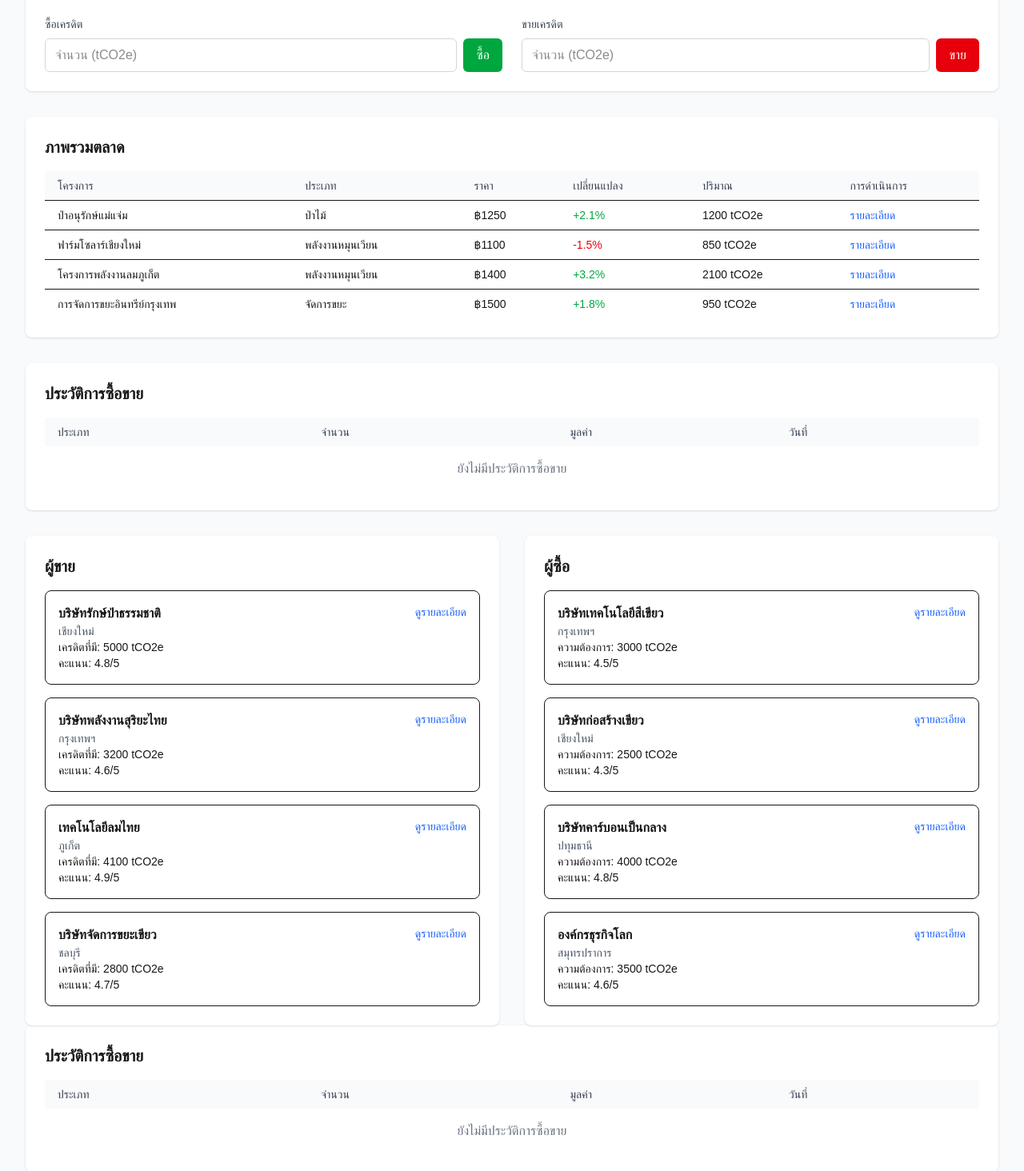
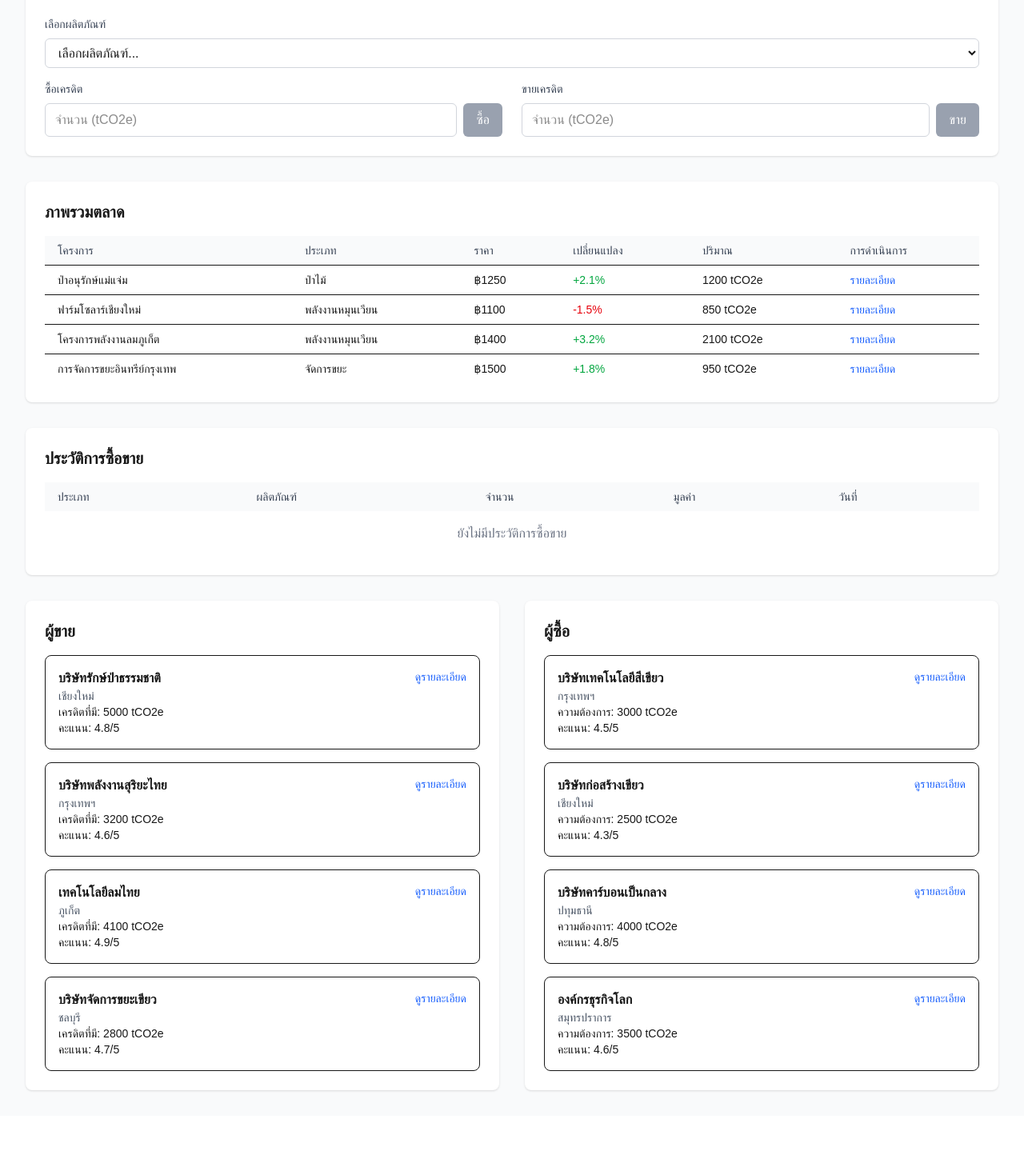
Before and after one commit to waritsan/co2x, a Next.js app in the folder src/web/: page / in a window 1280 px wide. Shown: the part 506-1970 px from the top of the page at 80% size. After the commit the page ends 1901 px from the top, so only its background shows below. Built offline with nearby package versions, Linux system fonts and the light colour scheme.

Commit message:
Add details modal for sellers, buyers, and market projects

```diff
--- a/src/web/src/app/page.tsx
+++ b/src/web/src/app/page.tsx
@@ -6,12 +6,14 @@ export default function Home() {
   const [searchTerm, setSearchTerm] = useState('');
   const [filterType, setFilterType] = useState('all');
   const [selectedItem, setSelectedItem] = useState(null);
+  const [showDetailsModal, setShowDetailsModal] = useState(false);
   const [userCredits, setUserCredits] = useState(1250);
   const [userBalance, setUserBalance] = useState(625000); // THB
   const [transactions, setTransactions] = useState([]);
   const [buyAmount, setBuyAmount] = useState('');
   const [sellAmount, setSellAmount] = useState('');
   const [message, setMessage] = useState('');
+  const [selectedProduct, setSelectedProduct] = useState(null);
 
   // Mock data for Thailand T-VER market
   const marketData = [
@@ -54,16 +56,20 @@ export default function Home() {
       setMessage('กรุณาป้อนจำนวนที่ถูกต้อง');
       return;
     }
-    const cost = amount * 1250; // Assume average price
+    if (!selectedProduct) {
+      setMessage('กรุณาเลือกผลิตภัณฑ์');
+      return;
+    }
+    const cost = amount * selectedProduct.price;
     if (cost > userBalance) {
       setMessage('ยอดเงินไม่เพียงพอ');
       return;
     }
     setUserCredits(userCredits + amount);
     setUserBalance(userBalance - cost);
-    setTransactions([...transactions, { type: 'ซื้อ', amount, cost, date: new Date().toLocaleString('th-TH') }]);
+    setTransactions([...transactions, { type: 'ซื้อ', product: selectedProduct.project, amount, cost, date: new Date().toLocaleString('th-TH') }]);
     setBuyAmount('');
-    setMessage(`ซื้อเครดิต ${amount} tCO2e สำเร็จ`);
+    setMessage(`ซื้อ ${selectedProduct.project} ${amount} tCO2e สำเร็จ`);
     setTimeout(() => setMessage(''), 3000);
   };
 
@@ -73,16 +79,20 @@ export default function Home() {
       setMessage('กรุณาป้อนจำนวนที่ถูกต้อง');
       return;
     }
+    if (!selectedProduct) {
+      setMessage('กรุณาเลือกผลิตภัณฑ์');
+      return;
+    }
     if (amount > userCredits) {
       setMessage('เครดิตไม่เพียงพอ');
       return;
     }
-    const revenue = amount * 1250;
+    const revenue = amount * selectedProduct.price;
     setUserCredits(userCredits - amount);
     setUserBalance(userBalance + revenue);
-    setTransactions([...transactions, { type: 'ขาย', amount, revenue, date: new Date().toLocaleString('th-TH') }]);
+    setTransactions([...transactions, { type: 'ขาย', product: selectedProduct.project, amount, revenue, date: new Date().toLocaleString('th-TH') }]);
     setSellAmount('');
-    setMessage(`ขายเครดิต ${amount} tCO2e สำเร็จ`);
+    setMessage(`ขาย ${selectedProduct.project} ${amount} tCO2e สำเร็จ`);
     setTimeout(() => setMessage(''), 3000);
   };
 
@@ -161,6 +171,24 @@ export default function Home() {
               {message}
             </div>
           )}
+          <div className="mb-4">
+            <label className="block text-sm font-medium text-gray-700 mb-2">เลือกผลิตภัณฑ์</label>
+            <select
+              value={selectedProduct ? selectedProduct.id : ''}
+              onChange={(e) => {
+                const product = marketData.find(p => p.id === parseInt(e.target.value));
+                setSelectedProduct(product);
+              }}
+              className="w-full px-3 py-2 border border-gray-300 rounded-md focus:outline-none focus:ring-2 focus:ring-blue-500"
+            >
+              <option value="">เลือกผลิตภัณฑ์...</option>
+              {marketData.map((product) => (
+                <option key={product.id} value={product.id}>
+                  {product.project} - ฿{product.price}/tCO2e
+                </option>
+              ))}
+            </select>
+          </div>
           <div className="grid grid-cols-1 md:grid-cols-2 gap-6">
             <div>
               <label className="block text-sm font-medium text-gray-700 mb-2">ซื้อเครดิต</label>
@@ -174,7 +202,8 @@ export default function Home() {
                 />
                 <button
                   onClick={handleBuy}
-                  className="px-4 py-2 bg-green-600 text-white rounded-md hover:bg-green-700 transition-colors"
+                  disabled={!selectedProduct}
+                  className="px-4 py-2 bg-green-600 text-white rounded-md hover:bg-green-700 transition-colors disabled:bg-gray-400"
                 >
                   ซื้อ
                 </button>
@@ -192,13 +221,21 @@ export default function Home() {
                 />
                 <button
                   onClick={handleSell}
-                  className="px-4 py-2 bg-red-600 text-white rounded-md hover:bg-red-700 transition-colors"
+                  disabled={!selectedProduct}
+                  className="px-4 py-2 bg-red-600 text-white rounded-md hover:bg-red-700 transition-colors disabled:bg-gray-400"
                 >
                   ขาย
                 </button>
               </div>
             </div>
           </div>
+          {selectedProduct && (
+            <div className="mt-4 p-3 bg-blue-50 rounded-md">
+              <p className="text-sm text-blue-800">
+                <strong>ผลิตภัณฑ์ที่เลือก:</strong> {selectedProduct.project} (ราคา: ฿{selectedProduct.price}/tCO2e)
+              </p>
+            </div>
+          )}
         </div>
 
         {/* Market Overview */}
@@ -228,7 +265,7 @@ export default function Home() {
                     <td className="px-4 py-2 text-sm">{item.volume} tCO2e</td>
                     <td className="px-4 py-2 text-sm">
                       <button
-                        onClick={() => setSelectedItem(item)}
+                        onClick={() => { setSelectedItem(item); setShowDetailsModal(true); }}
                         className="text-blue-600 hover:text-blue-800"
                       >
                         รายละเอียด
@@ -249,6 +286,7 @@ export default function Home() {
               <thead>
                 <tr className="bg-gray-50">
                   <th className="px-4 py-2 text-left text-sm font-medium text-gray-700">ประเภท</th>
+                  <th className="px-4 py-2 text-left text-sm font-medium text-gray-700">ผลิตภัณฑ์</th>
                   <th className="px-4 py-2 text-left text-sm font-medium text-gray-700">จำนวน</th>
                   <th className="px-4 py-2 text-left text-sm font-medium text-gray-700">มูลค่า</th>
                   <th className="px-4 py-2 text-left text-sm font-medium text-gray-700">วันที่</th>
@@ -258,6 +296,7 @@ export default function Home() {
                 {transactions.slice(-10).reverse().map((tx, index) => (
                   <tr key={index} className="border-t">
                     <td className="px-4 py-2 text-sm">{tx.type}</td>
+                    <td className="px-4 py-2 text-sm">{tx.product}</td>
                     <td className="px-4 py-2 text-sm">{tx.amount} tCO2e</td>
                     <td className="px-4 py-2 text-sm">฿{(tx.cost || tx.revenue).toLocaleString()}</td>
                     <td className="px-4 py-2 text-sm">{tx.date}</td>
@@ -287,7 +326,7 @@ export default function Home() {
                       <p className="text-sm">คะแนน: {seller.rating}/5</p>
                     </div>
                     <button
-                      onClick={() => setSelectedItem(seller)}
+                      onClick={() => { setSelectedItem(seller); setShowDetailsModal(true); }}
                       className="text-blue-600 hover:text-blue-800 text-sm"
                     >
                       ดูรายละเอียด
@@ -313,7 +352,7 @@ export default function Home() {
                         <p className="text-sm">คะแนน: {buyer.rating}/5</p>
                       </div>
                       <button
-                        onClick={() => setSelectedItem(buyer)}
+                        onClick={() => { setSelectedItem(buyer); setShowDetailsModal(true); }}
                         className="text-blue-600 hover:text-blue-800 text-sm"
                       >
                         ดูรายละเอียด
@@ -325,37 +364,56 @@ export default function Home() {
             </div>
           </div>
         </div>
+      </main>
 
-        {/* Transaction History */}
-        <div className="bg-white rounded-lg shadow p-6">
-          <h2 className="text-xl font-semibold mb-4">ประวัติการซื้อขาย</h2>
-          <div className="overflow-x-auto">
-            <table className="min-w-full table-auto">
-              <thead>
-                <tr className="bg-gray-50">
-                  <th className="px-4 py-2 text-left text-sm font-medium text-gray-700">ประเภท</th>
-                  <th className="px-4 py-2 text-left text-sm font-medium text-gray-700">จำนวน</th>
-                  <th className="px-4 py-2 text-left text-sm font-medium text-gray-700">มูลค่า</th>
-                  <th className="px-4 py-2 text-left text-sm font-medium text-gray-700">วันที่</th>
-                </tr>
-              </thead>
-              <tbody>
-                {transactions.slice(-10).reverse().map((tx, index) => (
-                  <tr key={index} className="border-t">
-                    <td className="px-4 py-2 text-sm">{tx.type}</td>
-                    <td className="px-4 py-2 text-sm">{tx.amount} tCO2e</td>
-                    <td className="px-4 py-2 text-sm">฿{(tx.cost || tx.revenue).toLocaleString()}</td>
-                    <td className="px-4 py-2 text-sm">{tx.date}</td>
-                  </tr>
-                ))}
-              </tbody>
-            </table>
-            {transactions.length === 0 && (
-              <p className="text-center text-gray-500 py-4">ยังไม่มีประวัติการซื้อขาย</p>
-            )}
+      {/* Details Modal */}
+      {showDetailsModal && selectedItem && (
+        <div className="fixed inset-0 bg-black bg-opacity-50 flex items-center justify-center z-50">
+          <div className="bg-white rounded-lg p-6 max-w-md w-full mx-4">
+            <div className="flex justify-between items-start mb-4">
+              <h3 className="text-lg font-semibold">
+                {selectedItem.project || selectedItem.name}
+              </h3>
+              <button
+                onClick={() => setShowDetailsModal(false)}
+                className="text-gray-400 hover:text-gray-600"
+              >
+                ✕
+              </button>
+            </div>
+            <div className="space-y-2">
+              {selectedItem.project ? (
+                <>
+                  <p><strong>ประเภท:</strong> {selectedItem.type}</p>
+                  <p><strong>ราคา:</strong> ฿{selectedItem.price}/tCO2e</p>
+                  <p><strong>เปลี่ยนแปลง:</strong> {selectedItem.change > 0 ? '+' : ''}{selectedItem.change}%</p>
+                  <p><strong>ปริมาณ:</strong> {selectedItem.volume} tCO2e</p>
+                  <p><strong>ผู้ขาย:</strong> {selectedItem.seller}</p>
+                  <p><strong>ผู้ซื้อ:</strong> {selectedItem.buyer}</p>
+                </>
+              ) : (
+                <>
+                  <p><strong>สถานที่:</strong> {selectedItem.location}</p>
+                  {selectedItem.credits ? (
+                    <p><strong>เครดิตที่มี:</strong> {selectedItem.credits} tCO2e</p>
+                  ) : (
+                    <p><strong>ความต้องการ:</strong> {selectedItem.demand} tCO2e</p>
+                  )}
+                  <p><strong>คะแนน:</strong> {selectedItem.rating}/5</p>
+                </>
+              )}
+            </div>
+            <div className="mt-4 flex justify-end">
+              <button
+                onClick={() => setShowDetailsModal(false)}
+                className="px-4 py-2 bg-blue-600 text-white rounded-md hover:bg-blue-700"
+              >
+                ปิด
+              </button>
+            </div>
           </div>
         </div>
-      </main>
+      )}
     </div>
   );
 }
```
